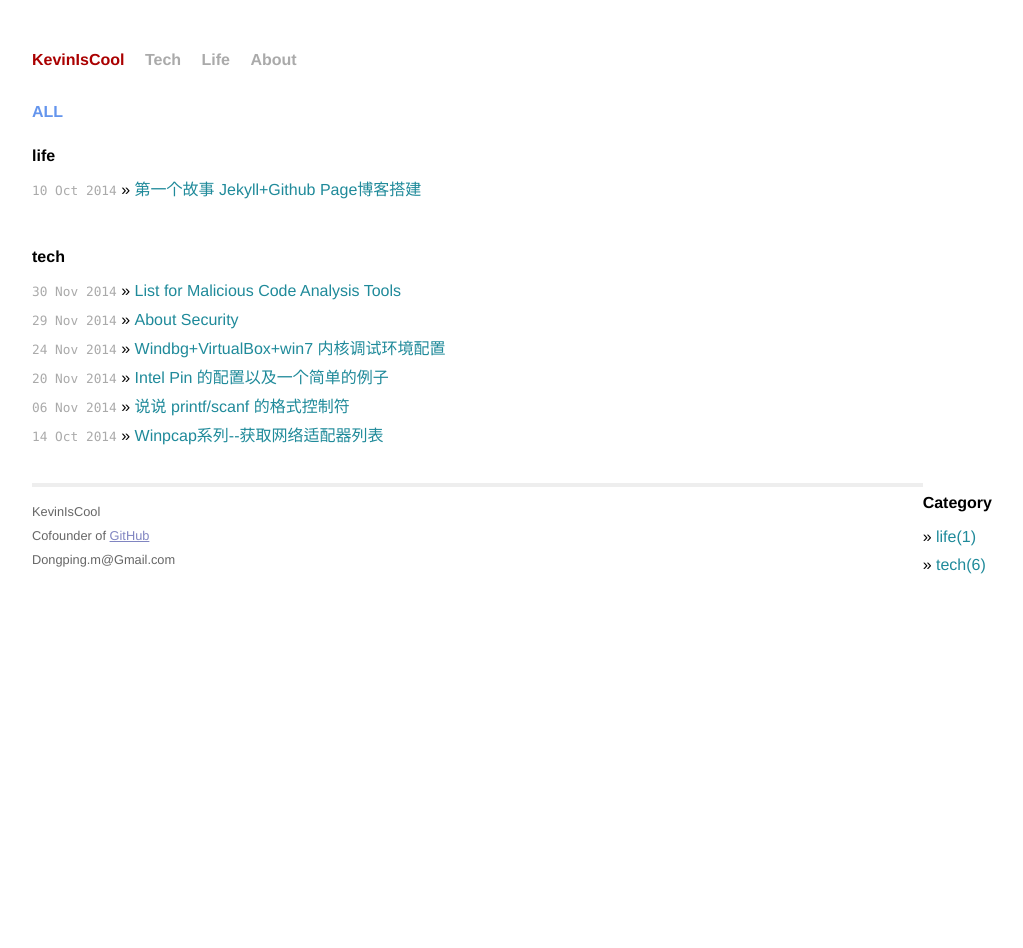
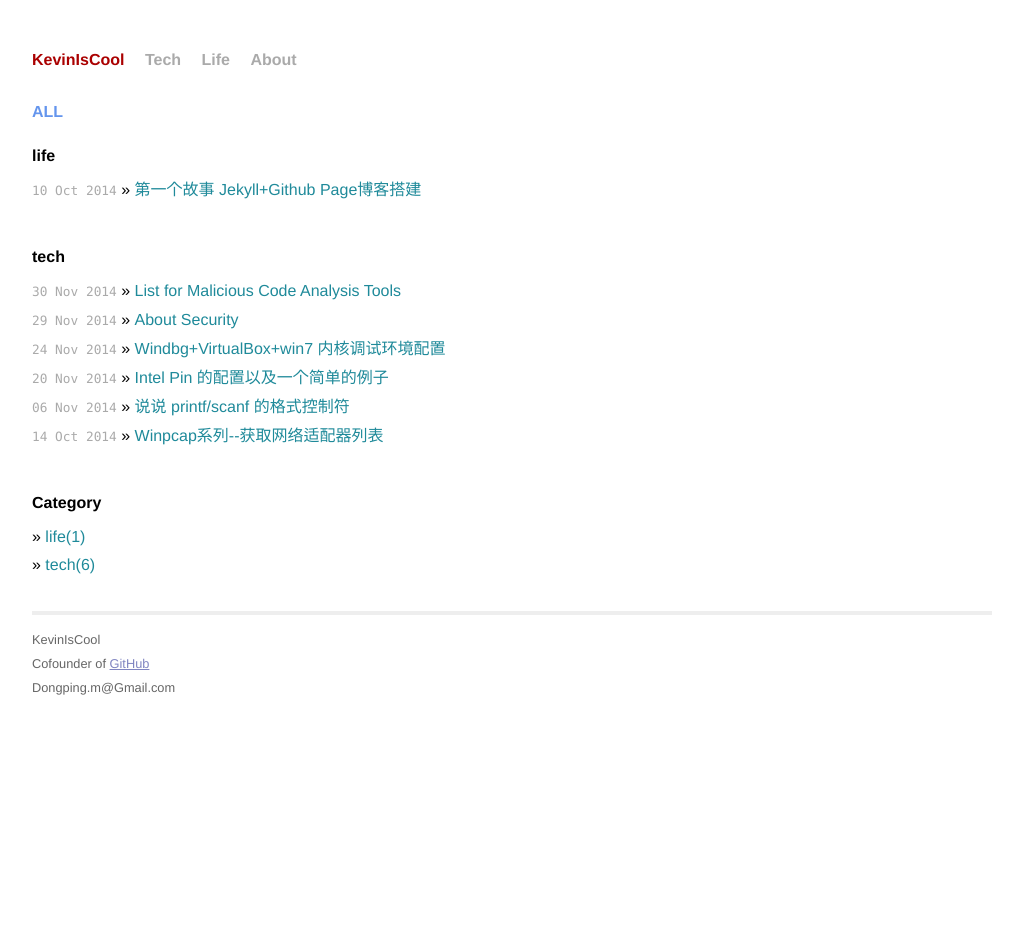
Before and after one commit to ll0KT/KevinIsCool.github.io, a Jekyll site: the page built from llll.html, in a window 1280 px wide. Shown: the whole page, without its empty margins (128-1151 px from the left). Built offline with Jekyll 4.4.1, drawn with Linux system fonts in a browser that asks for light colours; Markdown is read by kramdown in place of the engine named in the settings.

Commit message:
20141202

```diff
--- a/llll.html
+++ b/llll.html
@@ -17,7 +17,7 @@ title: llll
 </div>
 
 
-<div style="float:right" id="cate">
+<div id="cate">
  <h4>Category</h4>
  <ul class="posts">
  	{% for category in site.categories %}
```
